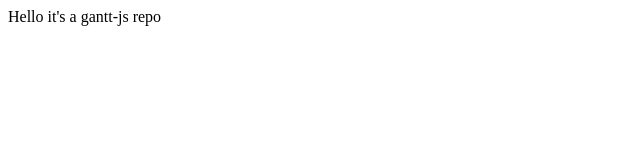
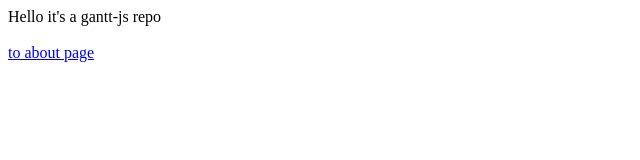
Before and after one commit to TorusHelm/gantt-js, a plain HTML site: page index.html in a window 1280 px wide. Shown: the whole page, without its empty margins (0-640 px from the left). Drawn offline with Linux system fonts and the light colour scheme.

Commit message:
add link to about page

```diff
--- a/index.html
+++ b/index.html
@@ -6,5 +6,9 @@
 </head>
 <body>
     Hello it's a gantt-js repo
+    <br><br>
+    <a href="/about.html">
+        to about page
+    </a>
 </body>
 </html>
```
